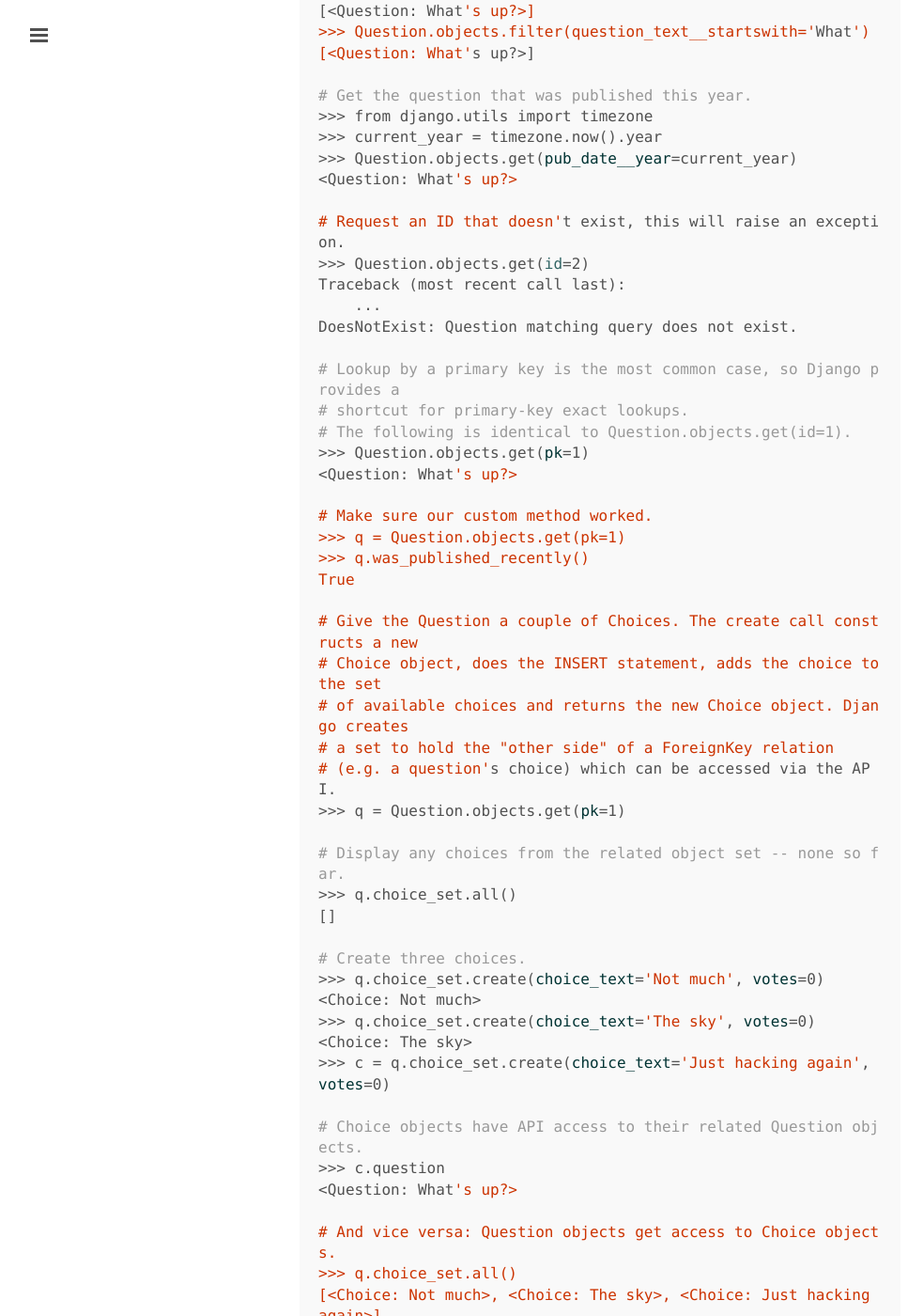
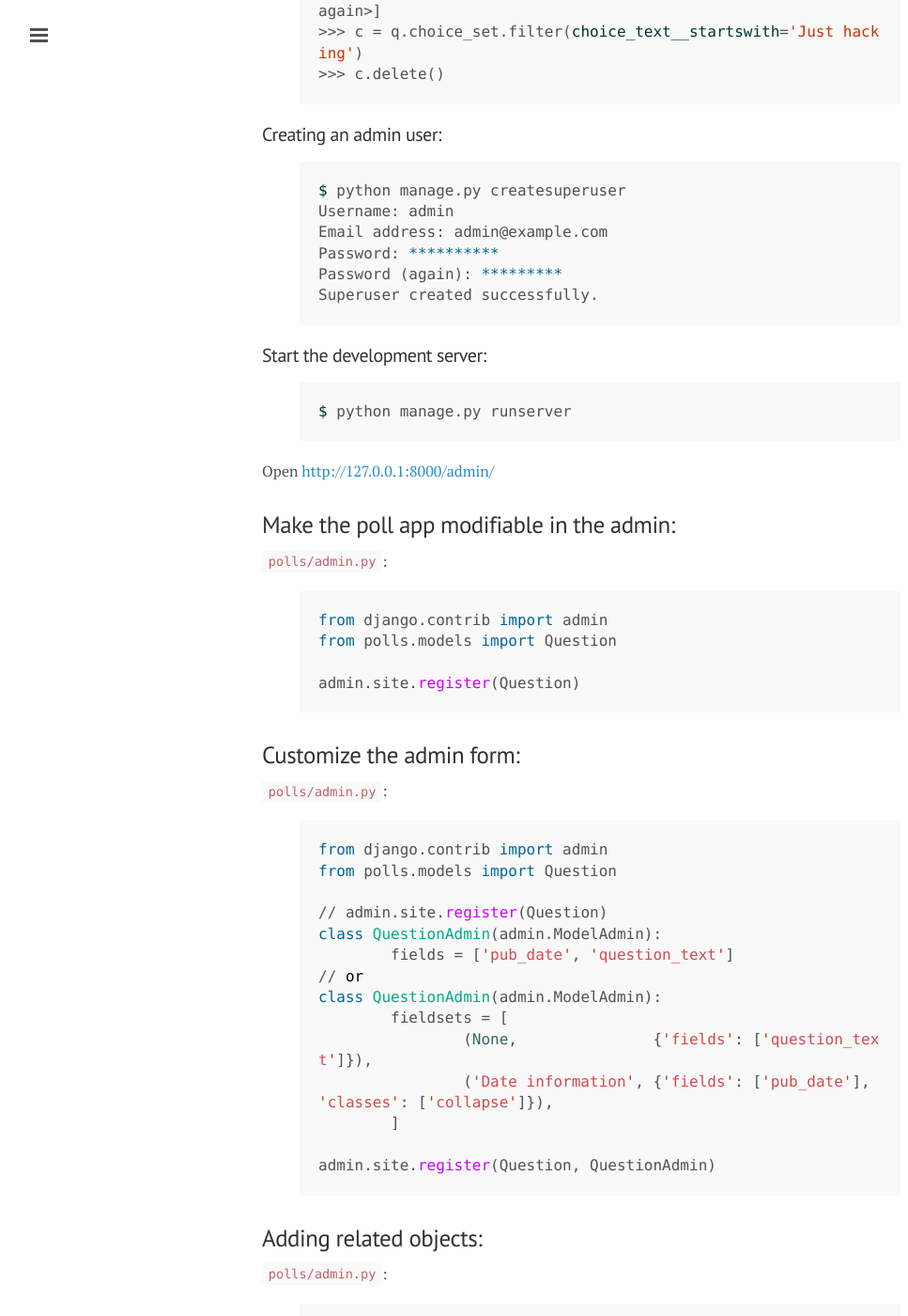
Before and after one commit to usunyu/usunyu.github.io, a Jekyll site: the page built from blog/_posts/2014-12-10-first-django-app.markdown, in a window 1280 px wide and 1400 px high, scrolled down 4094 px. Shown: the whole window at 94% size, without its empty margins (1-968 px from the left). Built offline with Jekyll 4.4.1, drawn with Linux system fonts in a browser that asks for light colours; Markdown is read by kramdown in place of the engine named in the settings; some of the changed text lies outside the part shown.

Commit message:
update first django app

```diff
--- a/blog/_posts/2014-12-10-first-django-app.markdown
+++ b/blog/_posts/2014-12-10-first-django-app.markdown
@@ -81,40 +81,20 @@
 {% highlight bash %}
 $ python manage.py shell
 
->>> from polls.models import Question, Choice   # Import the model classes we just wrote.
-
-# No questions are in the system yet.
+>>> from polls.models import Question, Choice
 >>> Question.objects.all()
 []
-
-# Create a new Question.
-# Support for time zones is enabled in the default settings file, so
-# Django expects a datetime with tzinfo for pub_date. Use timezone.now()
-# instead of datetime.datetime.now() and it will do the right thing.
 >>> from django.utils import timezone
 >>> q = Question(question_text="What's new?", pub_date=timezone.now())
-
-# Save the object into the database. You have to call save() explicitly.
 >>> q.save()
-
-# Now it has an ID. Note that this might say "1L" instead of "1", depending
-# on which database you're using. That's no biggie; it just means your
-# database backend prefers to return integers as Python long integer
-# objects.
 >>> q.id
 1
-
-# Access model field values via Python attributes.
 >>> q.question_text
 "What's new?"
 >>> q.pub_date
 datetime.datetime(2012, 2, 26, 13, 0, 0, 775217, tzinfo=<UTC>)
-
-# Change values by changing the attributes, then calling save().
 >>> q.question_text = "What's up?"
 >>> q.save()
-
-# objects.all() displays all the questions in the database.
 >>> Question.objects.all()
 [<Question: Question object>]
 {% endhighlight %}
@@ -142,81 +122,131 @@
 Run `python manage.py shell` again:
 {% highlight bash %}
 >>> from polls.models import Question, Choice
-
-# Make sure our __str__() addition worked.
 >>> Question.objects.all()
 [<Question: What's up?>]
-
-# Django provides a rich database lookup API that's entirely driven by
-# keyword arguments.
 >>> Question.objects.filter(id=1)
 [<Question: What's up?>]
 >>> Question.objects.filter(question_text__startswith='What')
 [<Question: What's up?>]
-
-# Get the question that was published this year.
 >>> from django.utils import timezone
 >>> current_year = timezone.now().year
 >>> Question.objects.get(pub_date__year=current_year)
 <Question: What's up?>
-
-# Request an ID that doesn't exist, this will raise an exception.
 >>> Question.objects.get(id=2)
 Traceback (most recent call last):
     ...
 DoesNotExist: Question matching query does not exist.
-
-# Lookup by a primary key is the most common case, so Django provides a
-# shortcut for primary-key exact lookups.
-# The following is identical to Question.objects.get(id=1).
 >>> Question.objects.get(pk=1)
 <Question: What's up?>
-
-# Make sure our custom method worked.
 >>> q = Question.objects.get(pk=1)
 >>> q.was_published_recently()
 True
-
-# Give the Question a couple of Choices. The create call constructs a new
-# Choice object, does the INSERT statement, adds the choice to the set
-# of available choices and returns the new Choice object. Django creates
-# a set to hold the "other side" of a ForeignKey relation
-# (e.g. a question's choice) which can be accessed via the API.
 >>> q = Question.objects.get(pk=1)
-
-# Display any choices from the related object set -- none so far.
 >>> q.choice_set.all()
 []
-
-# Create three choices.
 >>> q.choice_set.create(choice_text='Not much', votes=0)
 <Choice: Not much>
 >>> q.choice_set.create(choice_text='The sky', votes=0)
 <Choice: The sky>
 >>> c = q.choice_set.create(choice_text='Just hacking again', votes=0)
-
-# Choice objects have API access to their related Question objects.
 >>> c.question
 <Question: What's up?>
-
-# And vice versa: Question objects get access to Choice objects.
 >>> q.choice_set.all()
 [<Choice: Not much>, <Choice: The sky>, <Choice: Just hacking again>]
 >>> q.choice_set.count()
 3
-
-# The API automatically follows relationships as far as you need.
-# Use double underscores to separate relationships.
-# This works as many levels deep as you want; there's no limit.
-# Find all Choices for any question whose pub_date is in this year
-# (reusing the 'current_year' variable we created above).
 >>> Choice.objects.filter(question__pub_date__year=current_year)
 [<Choice: Not much>, <Choice: The sky>, <Choice: Just hacking again>]
-
-# Let's delete one of the choices. Use delete() for that.
 >>> c = q.choice_set.filter(choice_text__startswith='Just hacking')
 >>> c.delete()
 {% endhighlight %}
 
+#### Creating an admin user:
+{% highlight bash %}
+$ python manage.py createsuperuser
+Username: admin
+Email address: admin@example.com
+Password: **********
+Password (again): *********
+Superuser created successfully.
+{% endhighlight %}
+
+#### Start the development server:
+{% highlight bash %}
+$ python manage.py runserver
+{% endhighlight %}
+Open [http://127.0.0.1:8000/admin/](http://127.0.0.1:8000/admin/)
+
+### Make the poll app modifiable in the admin:
+`polls/admin.py`:
+{% highlight python %}
+from django.contrib import admin
+from polls.models import Question
+
+admin.site.register(Question)
+{% endhighlight %}
+
+### Customize the admin form:
+`polls/admin.py`:
+{% highlight python %}
+from django.contrib import admin
+from polls.models import Question
+
+// admin.site.register(Question)
+class QuestionAdmin(admin.ModelAdmin):
+	fields = ['pub_date', 'question_text']
+// or
+class QuestionAdmin(admin.ModelAdmin):
+	fieldsets = [
+		(None,               {'fields': ['question_text']}),
+		('Date information', {'fields': ['pub_date'], 'classes': ['collapse']}),
+	]
+
+admin.site.register(Question, QuestionAdmin)
+{% endhighlight %}
+
+### Adding related objects:
+`polls/admin.py`:
+{% highlight python %}
+from django.contrib import admin
+from polls.models import Choice, Question
+# ...
+admin.site.register(Choice)
+// or
+from django.contrib import admin
+from polls.models import Choice, Question
+
+class ChoiceInline(admin.StackedInline):
+	model = Choice
+	extra = 3
+
+class QuestionAdmin(admin.ModelAdmin):
+	fieldsets = [
+		(None,               {'fields': ['question_text']}),
+		('Date information', {'fields': ['pub_date'], 'classes': ['collapse']}),
+	]
+	inlines = [ChoiceInline]
+
+admin.site.register(Question, QuestionAdmin)
+{% endhighlight %}
+
+### Customize the admin change list:
+`polls/admin.py`:
+{% highlight python %}
+class QuestionAdmin(admin.ModelAdmin):
+	# ...
+	list_display = ('question_text', 'pub_date', 'was_published_recently')
+	list_filter = ['pub_date']
+	search_fields = ['question_text']
+{% endhighlight %}
+
+### Customize the admin look and feel:
+`mysite/settings.py`
+{% highlight python %}
+TEMPLATE_DIRS = [os.path.join(BASE_DIR, 'templates')]
+{% endhighlight %}
+
+
 #### Resource:
 * [Writing your first Django app, part 1](https://docs.djangoproject.com/en/dev/intro/tutorial01/)
+* [Writing your first Django app, part 2](https://docs.djangoproject.com/en/dev/intro/tutorial02/)
```
